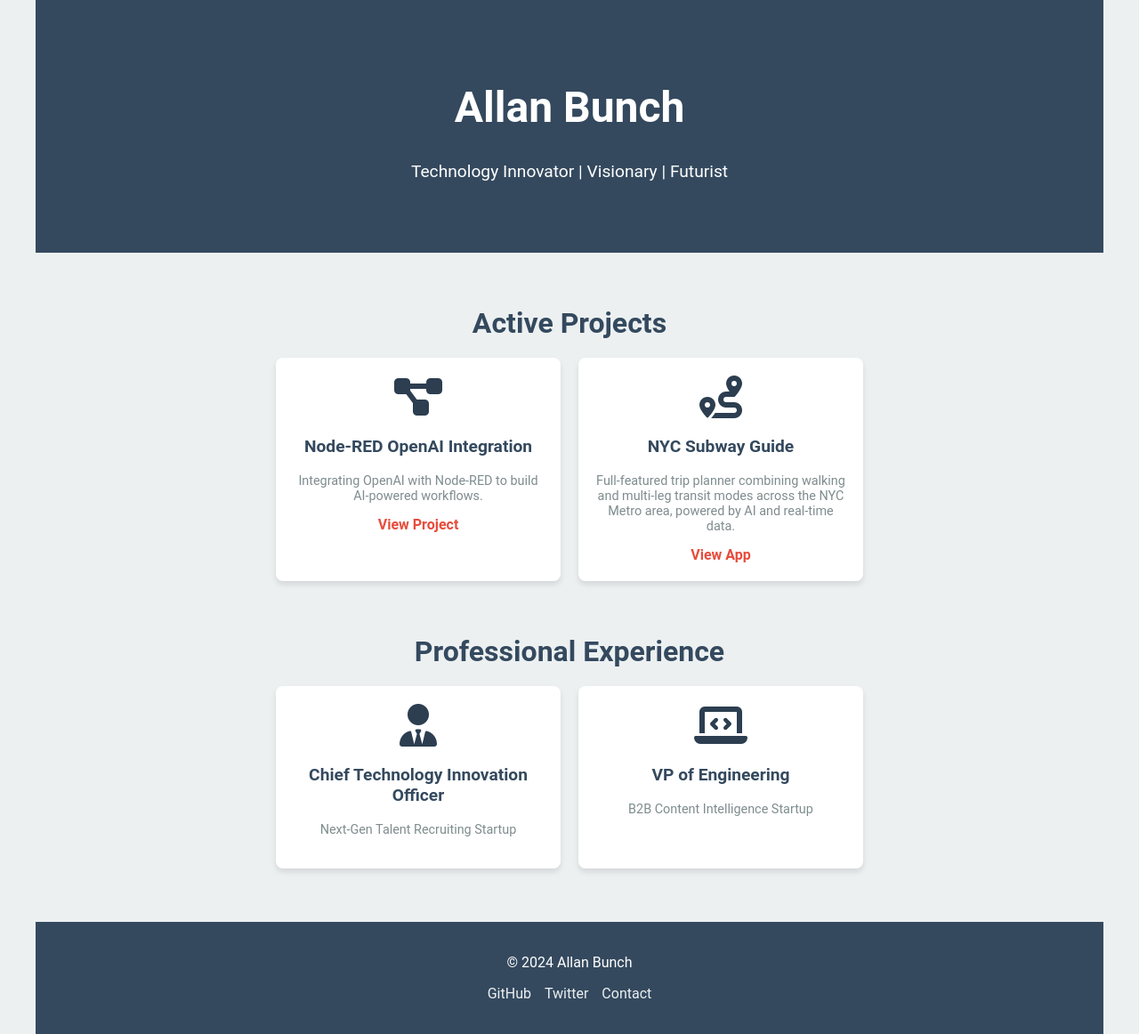
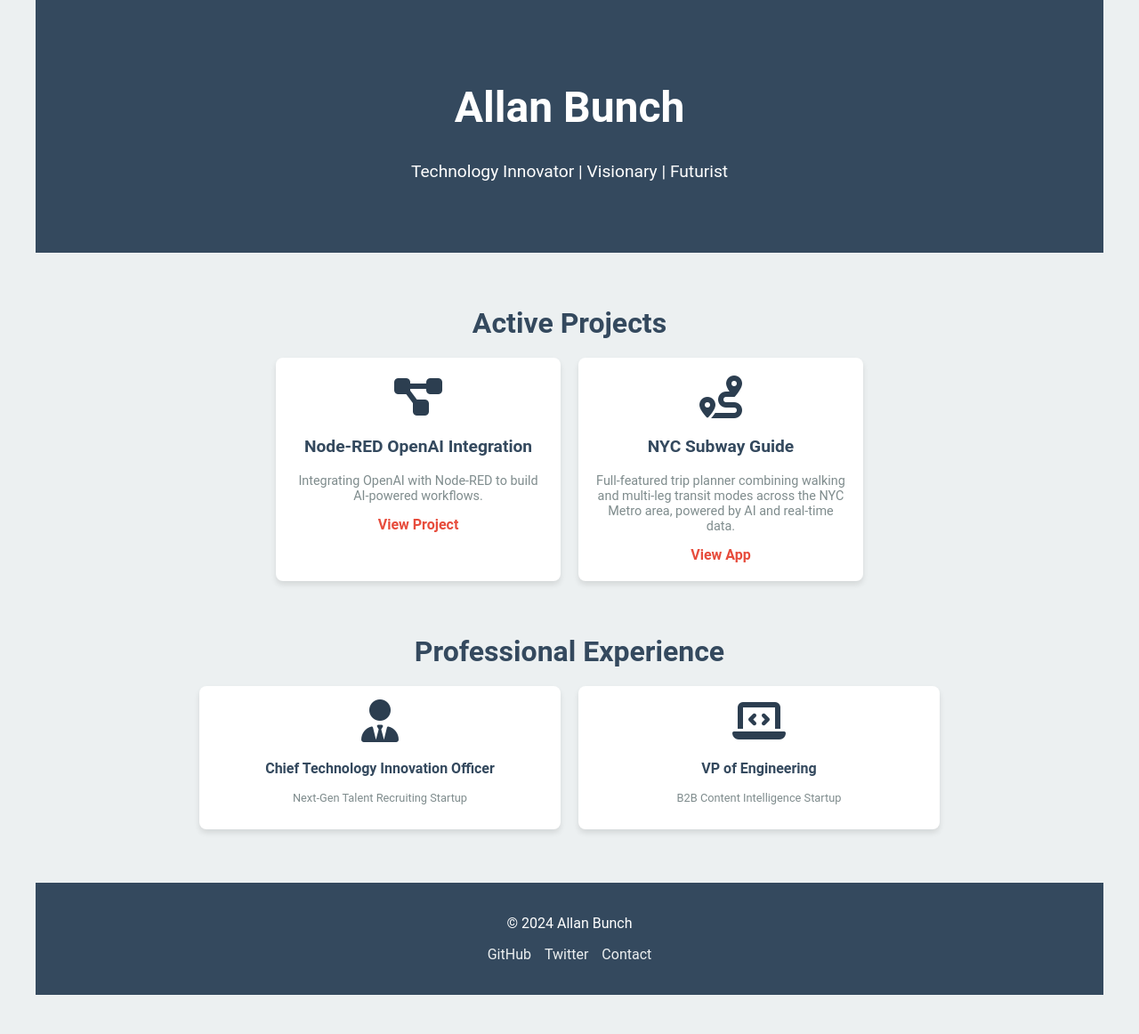
Before and after one commit to allanbunch/allanbunch.github.io, a Jekyll site: the page built from index.html, in a window 1280 px wide. Shown: the whole page at 89% size. Built offline with Jekyll 4.4.1, drawn with Linux system fonts in a browser that asks for light colours; after the commit the page ends 1118 px from its top, so only the background shows below that.

Commit message:
Introducing smaller Professional Experience section cards

```diff
--- a/assets/css/style.scss
+++ b/assets/css/style.scss
@@ -39,22 +39,6 @@
   font-size: 1.2rem;
 }
 
-.cta-button {
-  // display: inline-block;
-  display: none;
-  margin-top: 20px;
-  background: var(--accent-color);
-  color: white;
-  padding: 10px 20px;
-  text-decoration: none;
-  border-radius: 5px;
-  transition: background 0.3s;
-}
-
-.cta-button:hover {
-  background: #c0392b;
-}
-
 /* Cards Section */
 .cards-section {
   margin: 60px 0;
@@ -78,7 +62,7 @@
   background: white;
   border-radius: 8px;
   box-shadow: 0 4px 6px rgba(0, 0, 0, 0.1);
-  flex: 1 1 calc(25% - 20px);
+  flex: 1 1 calc(25% - 20px); /* Four cards per row */
   max-width: calc(25% - 20px);
   text-align: center;
   padding: 20px;
@@ -117,6 +101,35 @@
   text-decoration: underline;
 }
 
+/* Smaller Professional Experience Cards */
+.cards-section.professional-experience .card {
+  flex: 1 1 calc(33% - 20px); /* Three cards per row */
+  max-width: calc(33% - 20px);
+  padding: 15px; /* Reduced padding */
+  font-size: 0.9rem; /* Smaller font size */
+}
+
+.cards-section.professional-experience .card h3 {
+  font-size: 1rem; /* Smaller heading */
+}
+
+.cards-section.professional-experience .card p {
+  font-size: 0.8rem; /* Smaller paragraph text */
+}
+
+/* Responsive Adjustments */
+@media (max-width: 768px) {
+  .cards-container .card {
+    flex: 1 1 calc(50% - 20px); /* Two cards per row on smaller screens */
+  }
+}
+
+@media (max-width: 480px) {
+  .cards-container .card {
+    flex: 1 1 100%; /* Full-width cards for small screens */
+  }
+}
+
 /* Footer */
 footer {
   text-align: center;
--- a/index.html
+++ b/index.html
@@ -24,7 +24,7 @@
 </section>
 
 <!-- Professional Experience Section -->
-<section class="cards-section">
+<section class="cards-section professional-experience">
   <h2>Professional Experience</h2>
   <div class="cards-container">
     <div class="card">
@@ -37,5 +37,6 @@
       <h3>VP of Engineering</h3>
       <p>B2B Content Intelligence Startup</p>
     </div>
+    <!-- Add more cards here -->
   </div>
 </section>
```
